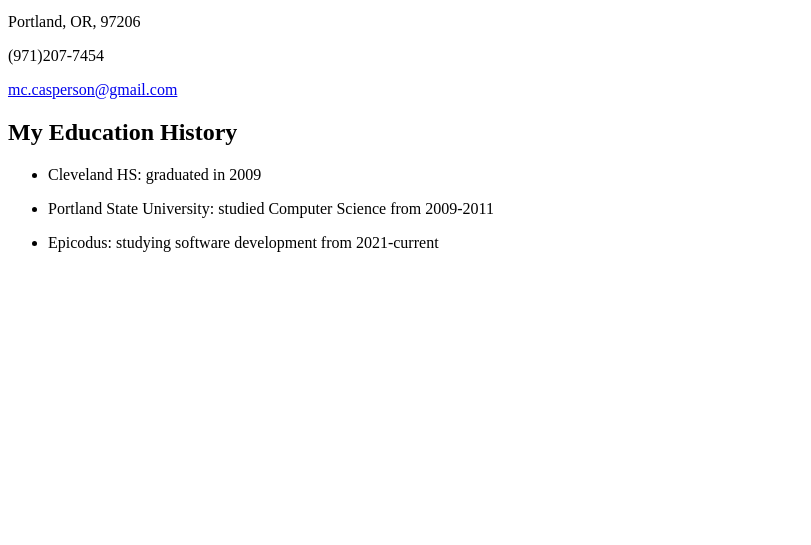
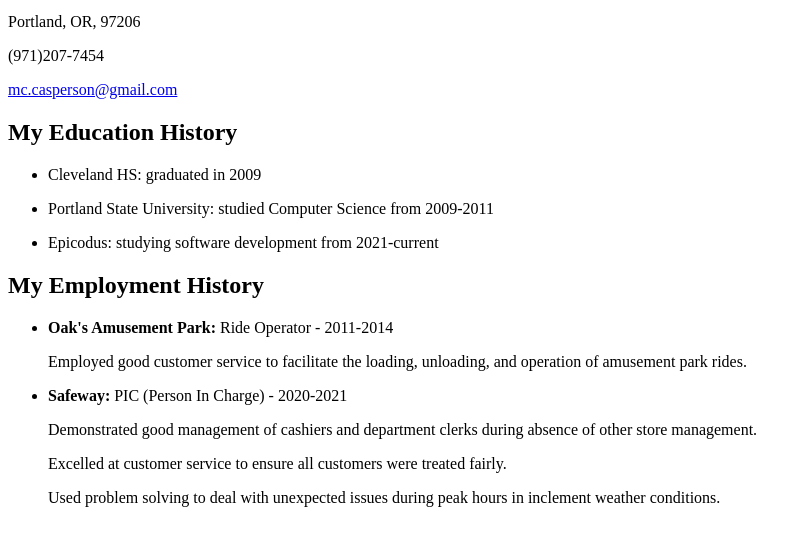
Before and after one commit to catperso/basic-resume, a plain HTML site: page index.html in a window 1280 px wide. Shown: the part 101-646 px from the top of the page, without its empty margins (0-811 px from the left). Drawn offline with Linux system fonts and the light colour scheme.

Commit message:
add work history

```diff
--- a/index.html
+++ b/index.html
@@ -21,7 +21,19 @@
     </ul>
   </div>
   <div class="employment">
-
+    <h2>My Employment History</h2>
+    <ul>
+      <li>
+        <p><strong>Oak's Amusement Park:</strong> <span class="important">Ride Operator</span> - 2011-2014</p>
+        <p>Employed good customer service to facilitate the loading, unloading, and operation of amusement park rides.</p>
+      </li>
+      <li>
+        <p><strong>Safeway:</strong> <span class="important">PIC (Person In Charge)</span> - 2020-2021</p>
+        <p>Demonstrated good management of cashiers and department clerks during absence of other store management.</p>
+        <p>Excelled at customer service to ensure all customers were treated fairly.</p>
+        <p>Used problem solving to deal with unexpected issues during peak hours in inclement weather conditions.</p>
+      </li>
+    </ul>
   </div>
   <div class="skills">
 
```
